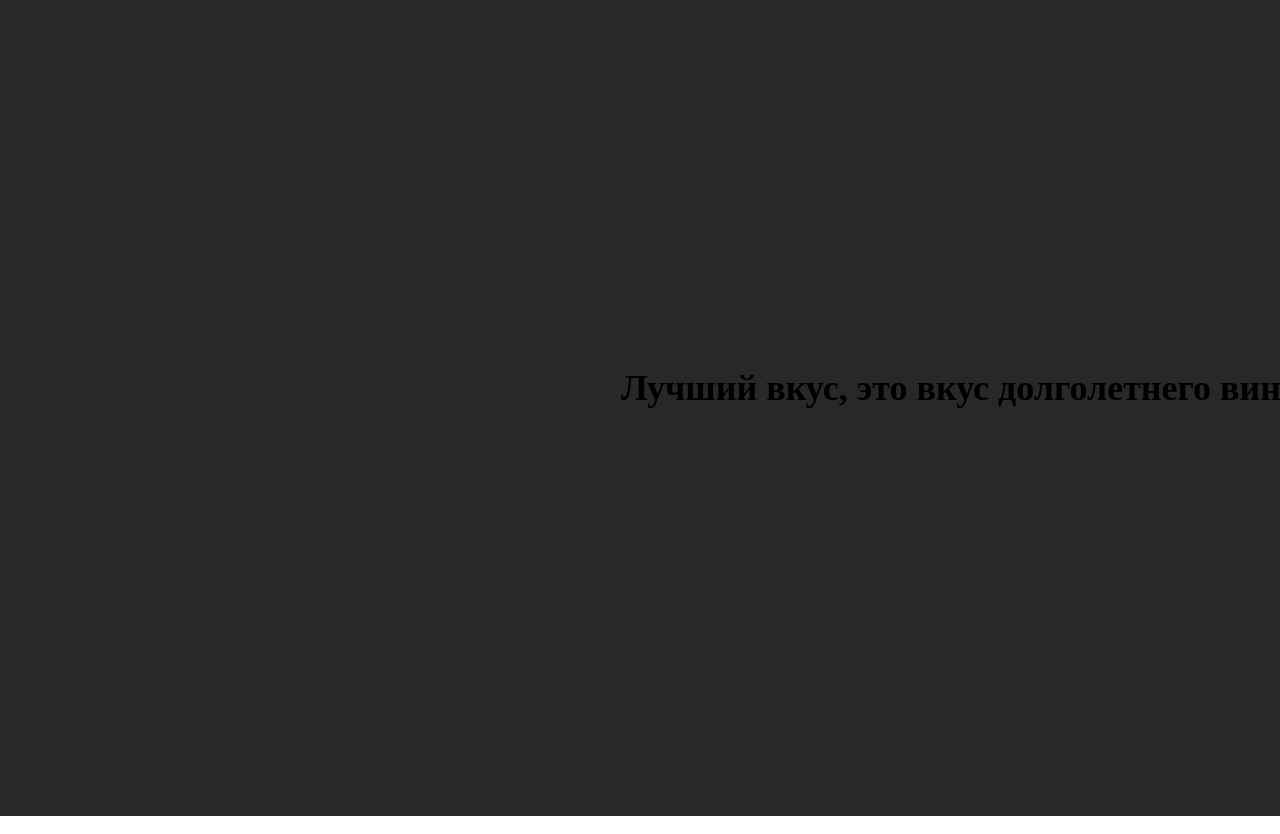
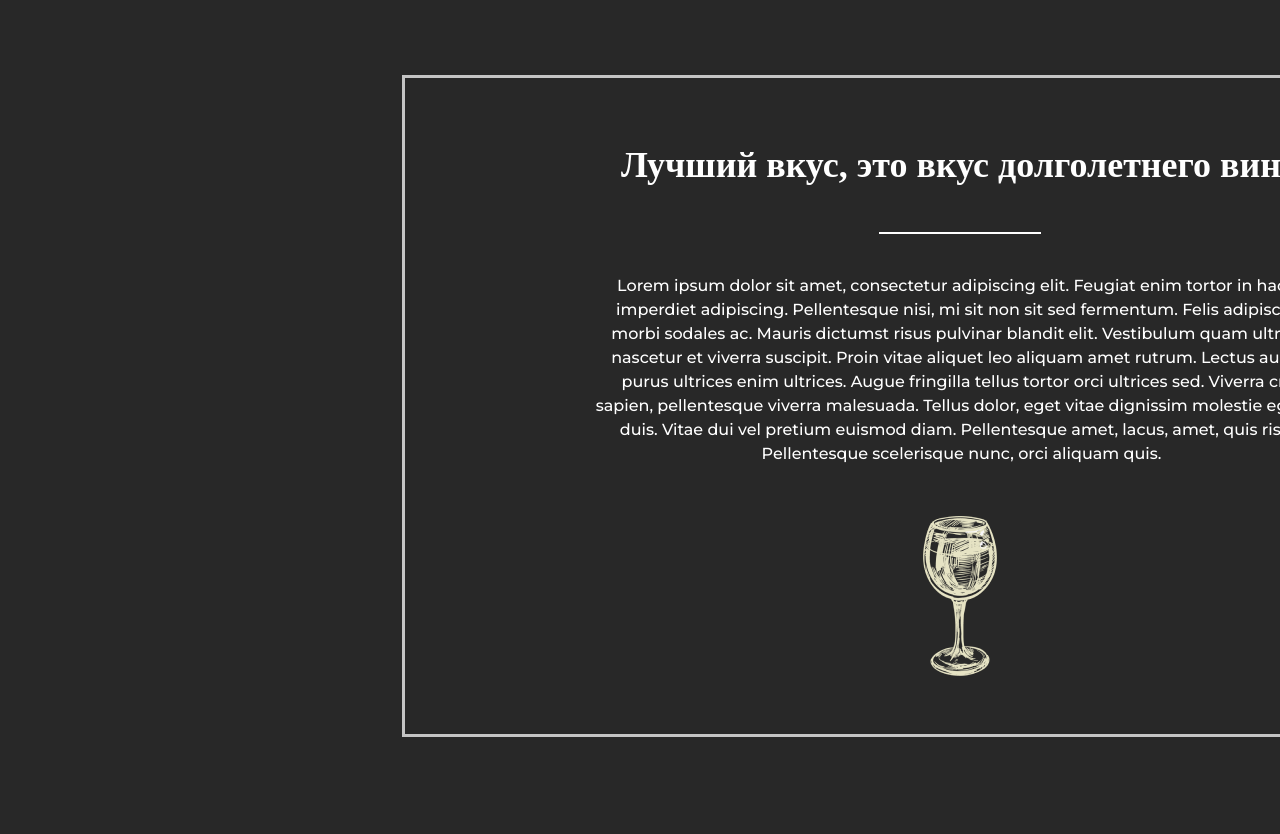
Before and after one commit to KalmykovaElena/Shop, a plain HTML site: page index.html in a window 1280 px wide. Shown: the part 940-1774 px from the top of the page. Drawn offline with Linux system fonts and the light colour scheme.

Commit message:
next-section

```diff
--- a/index.html
+++ b/index.html
@@ -1,4 +1,4 @@
-<!DOCTYPE html>
+div<!DOCTYPE html>
 <html lang="en">
 <head>
     <meta charset="UTF-8">
@@ -30,8 +30,15 @@
             </div>
        </section>
        <section class="describe">
-           <div class="                                                                                                                                             ">
+           <div class="describe-content">
                <h2>Лучший вкус, это вкус долголетнего вина</h2>
+               <div class="line"></div>
+               <div class="text">
+                Lorem ipsum dolor sit amet, consectetur adipiscing elit. Feugiat enim tortor in hac id imperdiet adipiscing. Pellentesque nisi, mi sit non sit sed fermentum. Felis adipiscing morbi sodales ac. Mauris dictumst risus pulvinar blandit elit. Vestibulum quam ultrices nascetur et viverra suscipit. Proin vitae aliquet leo aliquam amet rutrum. Lectus auctor purus ultrices enim ultrices. Augue fringilla tellus tortor orci ultrices sed. Viverra cras sapien, pellentesque viverra malesuada. Tellus dolor, eget vitae dignissim molestie eget sit duis. Vitae dui vel pretium euismod diam. Pellentesque amet, lacus, amet, quis risus. Pellentesque scelerisque nunc, orci aliquam quis.
+            </div>
+               <div class="glass">
+               <img src="./assets/image-glass.png" alt="glass">
+               </div>
            </div>
 
        </section>
--- a/style.css
+++ b/style.css
@@ -107,6 +107,7 @@ text-transform: uppercase;
     border:3px solid #C4C4C4;
     color:#FFFFFF;
 
+
 }
 h2{
 font-family: Playfair Display;
@@ -116,4 +117,28 @@ text-align: center;
 }
 .describe-content h2{
     margin-top: 60px;
+    left: 592px;
+    top: 1060px;
+    font-family: Playfair Display;
 }
+.line{
+    width:160px;
+    height: 0;
+    border: 1px solid  #FFFFFF;
+   margin: 40px auto;
+}
+div.text{
+    width: 733px;
+    height: 192px;
+    margin-left: 190px;
+    text-align: center;
+    font-family: Montserrat;
+    font-weight: 400;
+font-style:normal;
+font-size:16px;
+line-height: 24px;
+}
+.glass{
+    margin-left: 475px;
+    margin-top: 50px;
+}
```
Also changed, not shown: assets/image-glass.png (added).
